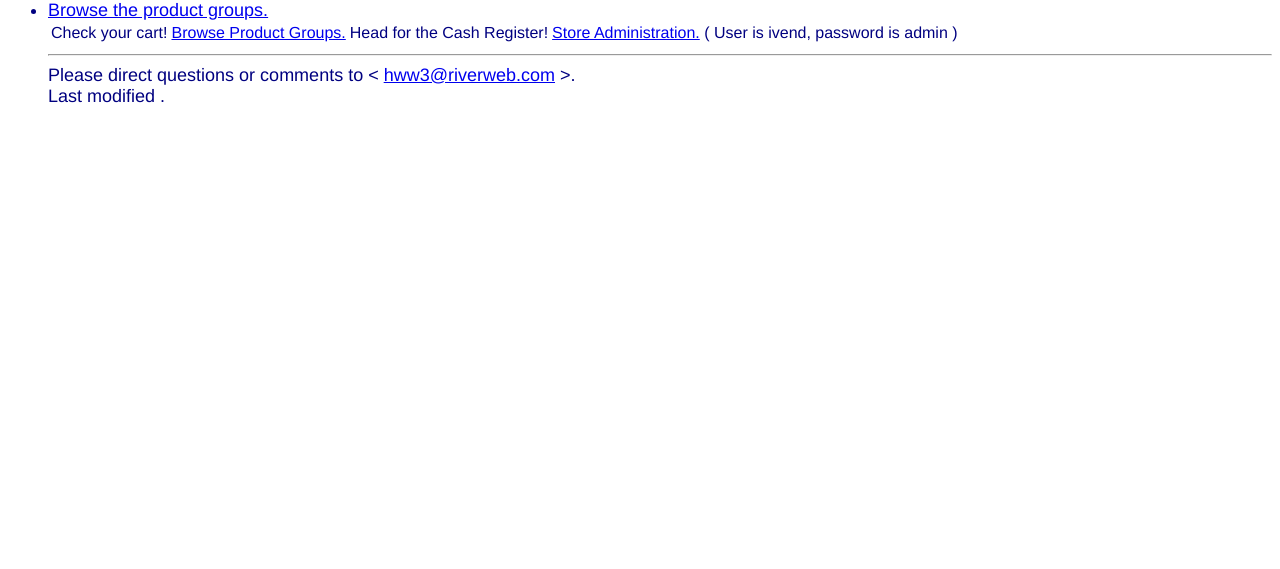
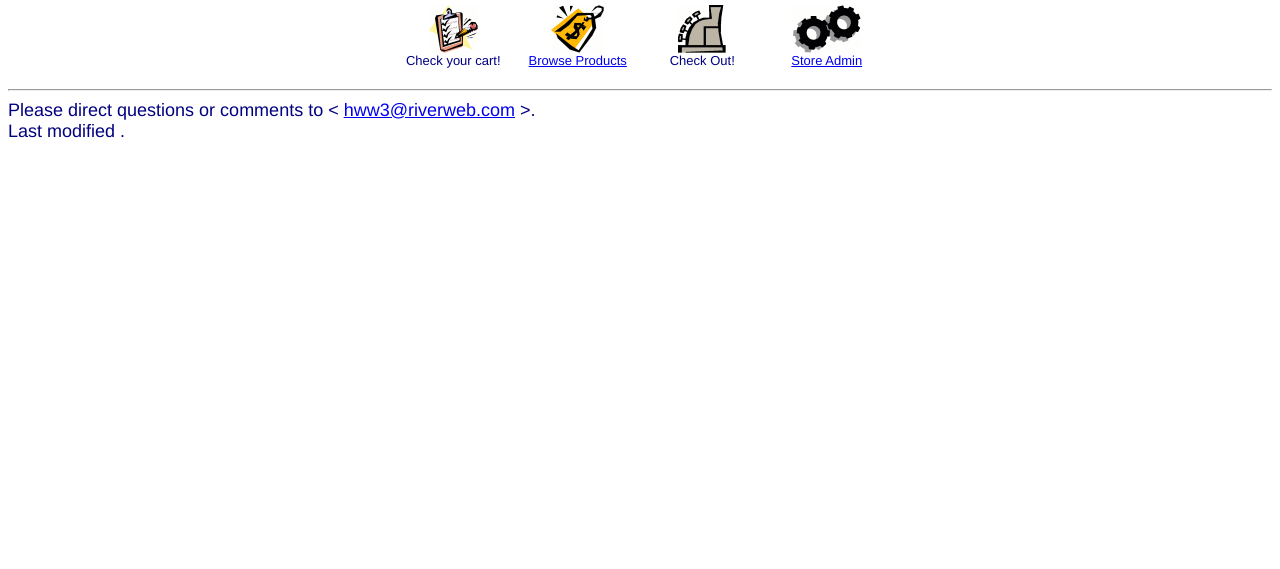
Before and after one commit to hww3/ivend, a plain HTML site: page examples/standard/html/index.html in a window 1280 px wide. Shown: the part 231-800 px from the top of the page. Drawn offline with Linux system fonts and the light colour scheme; files whose address does not match are found by name.

Commit message:
updated the index page with added graphics
--HG--
extra : convert_revision : svn%3A2b5a5965-8a46-0410-aa19-a76fe43533fc/trunk%40118

```diff
--- a/examples/standard/html/index.html
+++ b/examples/standard/html/index.html
@@ -1,24 +1,32 @@
 <ivml>
 <title>Welcome to iVend!</title>
 <body bgcolor=white text=navy>
+
+<font face=helvetica,arial size=+1>
+<center>
 <img src="/ivend/ivend-image/ivendlogo.gif"><p>
-<font face=helvetica,arial size=+1>
-<ul>
-<comment><li><a href="groups.html">Browse the product groups.</a>
-</comment>
-<table>
+<table width=500>
 <tr>
-<td>
+<td width=25% align=center>
+<font face=helvetica size=2>
+<img src=images/checkcart.gif><br>
 <a cart>Check your cart!</a>
-</td><td>
-<a href="groups.html">Browse Product Groups.</a>
-</td><td>
-<a checkout>Head for the Cash Register!</a>
-</td><td>
-<a href="admin">Store Administration.</a> ( User is ivend, password is admin )
+</td><td width=25% align=center>
+<font face=helvetica size=2>
+<img src=images/shop.gif><br>
+<a href="groups.html">Browse Products</a>
+</td><td width=25% align=center>
+<font face=helvetica size=2>
+<img src=images/checkout.gif><br>
+<a checkout>Check Out!</a>
+</td><td width=25% align=center>
+<font face=helvetica size=2>
+<img src=images/admin.gif><br>
+<a href="admin">Store Admin</a>
 </td>
 </tr>
 </table>
+</center>
 <hr>
 Please direct questions or comments to &lt; <a
 href="mailto:hww3@riverweb.com">hww3@riverweb.com</a> &gt;.
```
